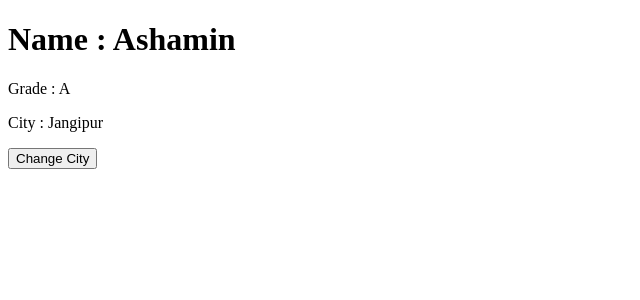
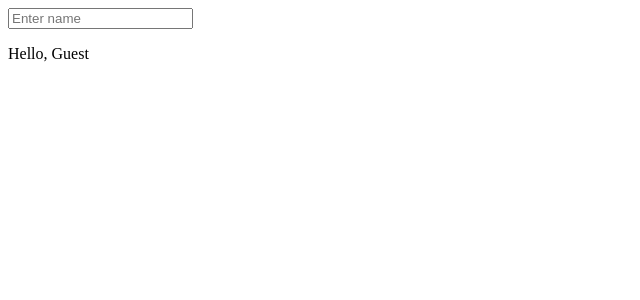
Before and after one commit to AshaminBiswas/React-REV, a React (Vite) app in the folder state/: page / in a window 1280 px wide. Shown: the top 300 px of the page, without its empty margins (0-640 px from the left). Built offline with nearby package versions, Linux system fonts and the light colour scheme.

Commit message:
feat: add Form component for user input and greeting

```diff
--- a/state/src/App.jsx
+++ b/state/src/App.jsx
@@ -4,6 +4,7 @@
 import Like from './components/Like'
 import User from './components/User'
 import Student from './components/Student'
+import Form from './components/Form'
 function App() {
   return (
     <div>
@@ -11,7 +12,8 @@
       {/* <Toggle/> */}
       {/* <Like/> */}
       {/* <User/> */}
-      <Student/>
+      {/* <Student/> */}
+      <Form/>
     </div>
   )
 }
--- /dev/null
+++ b/state/src/components/Form.jsx
@@ -0,0 +1,15 @@
+import React, { useState } from 'react'
+
+function Form() {
+
+    const [name, setName] = useState("")
+
+  return (
+    <div>
+      <input type="text" value={name} placeholder='Enter name' onChange={(e)=>setName(e.target.value)}/>
+      <p>Hello, {name || "Guest"}</p>
+    </div>
+  )
+}
+
+export default Form
```
